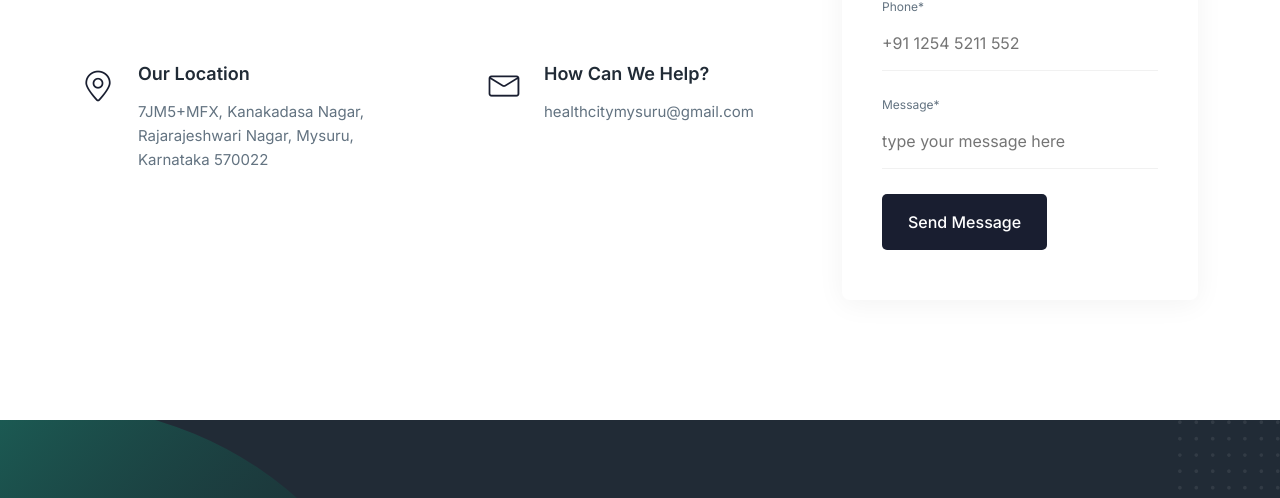
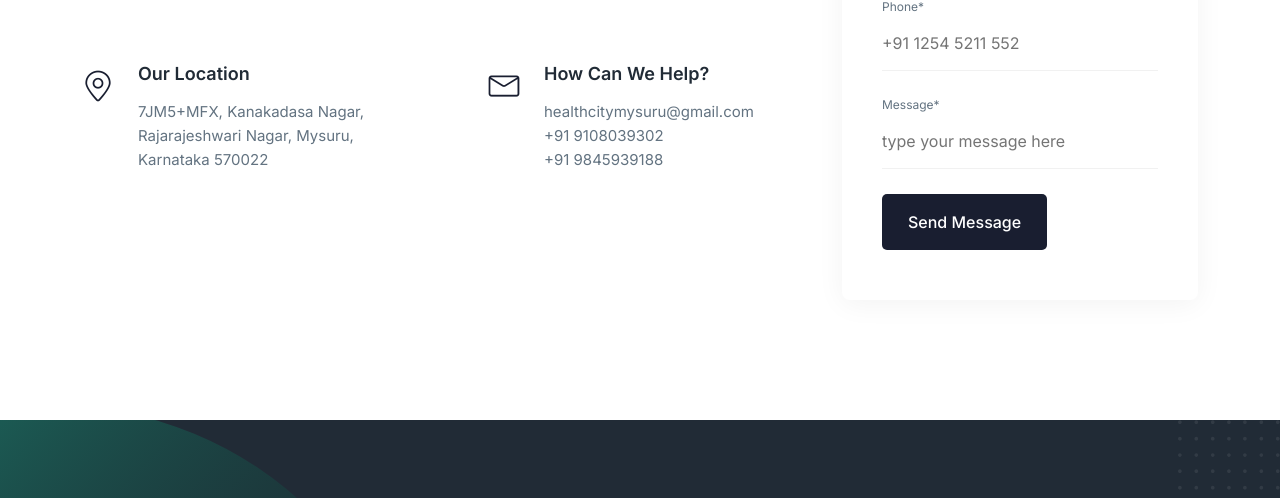
Before and after one commit to hemanth-n-govindan/health-city-mysuru, a plain HTML site: page index.html in a window 1280 px wide. Shown: the part 6978-7476 px from the top of the page. Drawn offline with Linux system fonts and the light colour scheme.

Commit message:
added contact

```diff
--- a/index.html
+++ b/index.html
@@ -730,6 +730,8 @@
                 <div class="ud-info-meta">
                   <h5>How Can We Help?</h5>
                   <p>healthcitymysuru@gmail.com</p>
+                  <p>+91 9108039302</p>
+                  <p>+91 9845939188</p>
                 </div>
               </div>
             </div>
```
